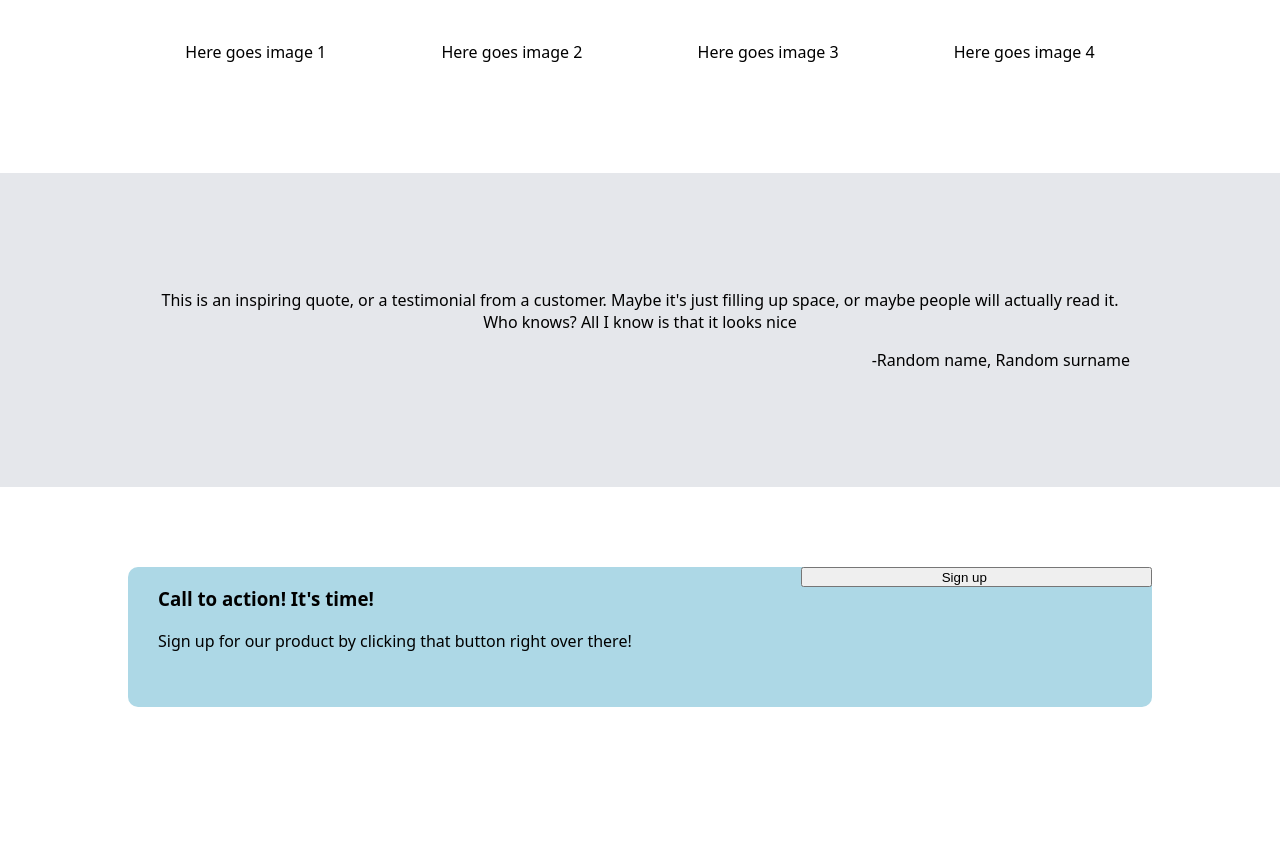
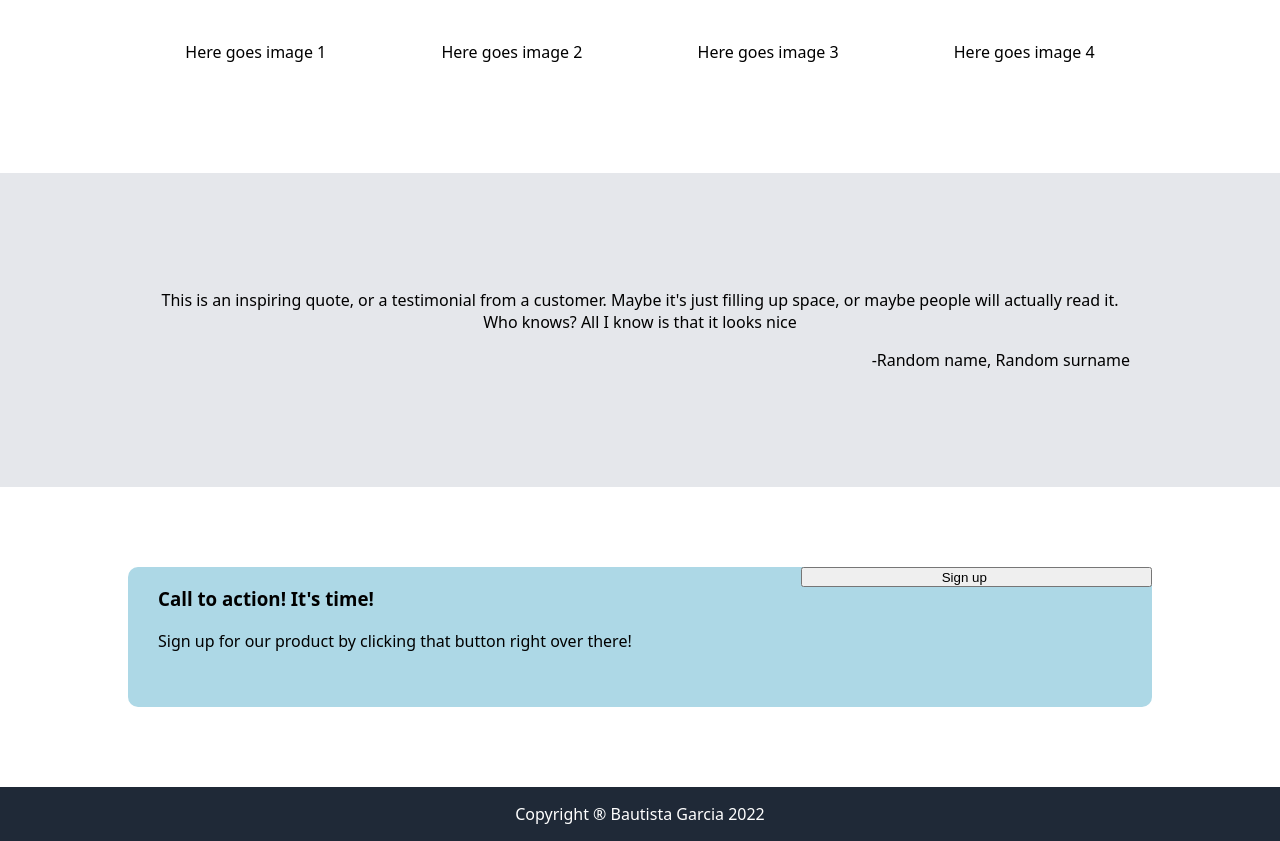
Before and after one commit to Bautaxx/Landing-page, a plain HTML site: page home.html in a window 1280 px wide. Shown: the part 509-1350 px from the top of the page. Before the commit the page ends 1296 px from the top, so only its background shows below. Drawn offline with Linux system fonts and the light colour scheme.

Commit message:
Structure of the footer finished

```diff
--- a/home.html
+++ b/home.html
@@ -57,6 +57,9 @@
             <button>Sign up</button>
         </div>
     </div>
+    <footer>
+        <p>Copyright ® Bautista Garcia 2022</p>
+    </footer>
 
 </body>
 </html>
--- a/main.css
+++ b/main.css
@@ -103,3 +103,11 @@ body{
     height: 20px;
     padding-right: 30px;
 }
+/*Footer section*/
+footer{
+    background-color: #1f2937;
+}
+footer p{
+    text-align: center;
+    color: white;
+}
```
